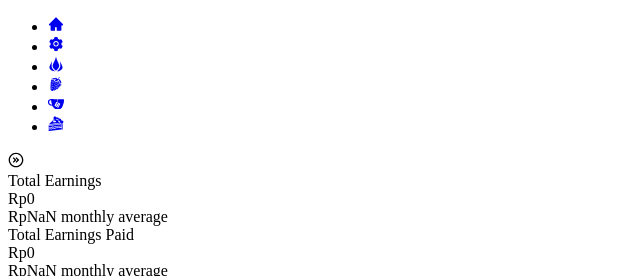
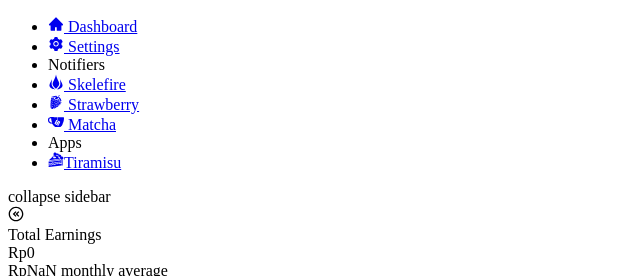
Before and after one commit to asfiowilma/kokoa-dashboard, a Next.js app: page /strawberry in a window 1280 px wide. Shown: the top 276 px of the page, without its empty margins (0-640 px from the left). Built offline with nearby package versions, Linux system fonts and the light colour scheme; no server answers.

Commit message:
feat: add sidebar context

```diff
--- a/components/sidebar.js
+++ b/components/sidebar.js
@@ -4,12 +4,16 @@ import { AiFillHome, AiFillSetting } from 'react-icons/ai'
 import { GiFire, GiCakeSlice, GiStrawberry } from 'react-icons/gi'
 import { SiGitea } from 'react-icons/si'
 import { useSkelefire } from '@context/SkelefireContext/useSkelefire'
+import { useSidebar } from '@context/SidebarContext'
 import { CgChevronDoubleLeftO, CgChevronDoubleRightO } from 'react-icons/cg'
 
 export default function Sidebar() {
-  const [isExpanded, setExpanded] = useState(false)
+  const { sidebar, dispatch } = useSidebar()
 
-  return isExpanded ? (
+  const setExpanded = (isExpanded) =>
+    dispatch({ type: 'set_expanded', payload: isExpanded })
+
+  return sidebar.isExpanded ? (
     <SidebarExpanded {...{ setExpanded }} />
   ) : (
     <SidebarCollapsed {...{ setExpanded }} />
--- /dev/null
+++ b/services/contexts/SidebarContext.js
@@ -0,0 +1,39 @@
+import React, { createContext, useReducer } from 'react'
+
+const INITIAL_STATE = {
+  isExpanded: true,
+}
+
+const SidebarContext = createContext(INITIAL_STATE)
+
+export const SidebarProvider = ({ children }) => {
+  const [sidebar, dispatch] = useReducer(SidebarReducer, INITIAL_STATE)
+
+  return (
+    <SidebarContext.Provider
+      value={{
+        sidebar,
+        dispatch,
+      }}
+    >
+      {children}
+    </SidebarContext.Provider>
+  )
+}
+
+export function SidebarReducer(state, action) {
+  switch (action.type) {
+    case 'set_expanded':
+      return { ...state, isExpanded: action.payload }
+    default:
+      return state
+  }
+}
+
+export function useSidebar() {
+  const context = React.useContext(SidebarContext)
+  if (context === undefined) {
+    throw new Error('useSidebar must be used within a SidebarProvider')
+  }
+  return context
+}
```
Also changed, not shown: services/contexts/KokoaProvider.js (+6 -3 lines).
